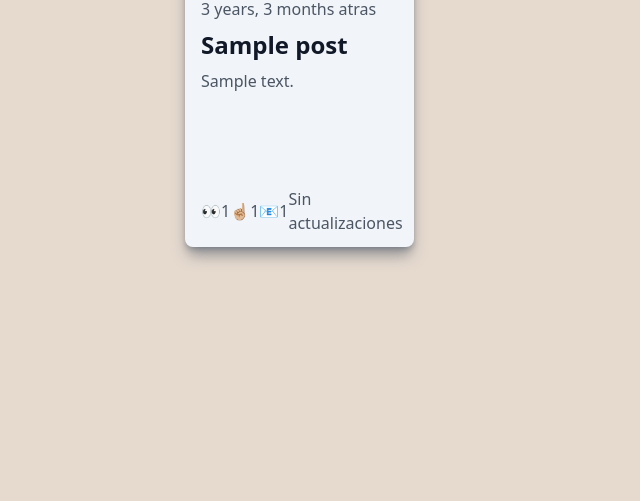
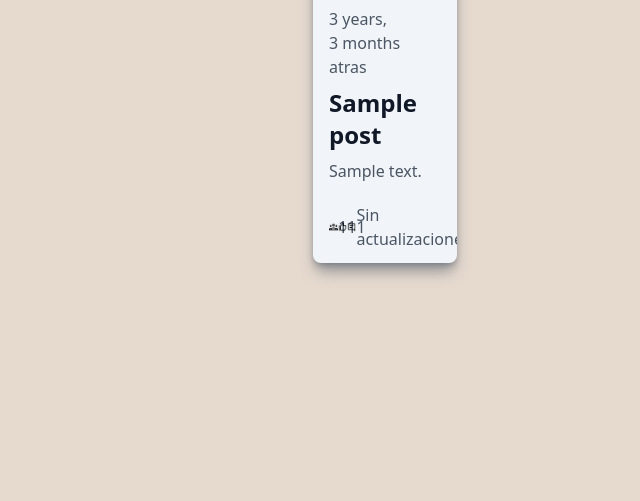
Before and after one commit to iesusdavila/blog-noticias, a Django app: page / in a window 1280 px wide. Shown: the part 299-800 px from the top of the page, without its empty margins (71-711 px from the left). Run offline with Django 4.2, Linux system fonts and the light colour scheme; tables that the repository leaves empty hold one stand-in row (values such as "Sample post"); some libraries are stand-ins or nearby versions.

Commit message:
Iconos donde corresponde y modificacion de padding en grid

```diff
--- a/templates/base.html
+++ b/templates/base.html
@@ -1,4 +1,4 @@
-{% load static tailwind_tags %}
+{% load static tailwind_tags %} {% load static %}
 
 <html lang="es">
   <html>
@@ -19,8 +19,8 @@
             <a href=" {% url 'lista-posts' %} " class="-m-1.5 p-1.5">
               <span class="sr-only">Blopster</span>
               <img
-                class="h-8 w-auto"
-                src="https://tailwindui.com/img/logos/mark.svg?color=indigo&shade=600"
+                class=""
+                src="{% static 'blog/img/blopster/blopster-48.png' %}"
                 alt=""
               />
             </a>
--- a/templates/posts/post_list.html
+++ b/templates/posts/post_list.html
@@ -1,6 +1,6 @@
-{% extends "base.html" %} {% block content %}
+{% extends "base.html" %} {% load static %} {% block content %}
 <main
-  class="grid gap-10 grid-cols-2 sm:grid-cols-2 md:grid-cols-3 px-6 xl:px-64 py-8 mx-auto"
+  class="grid gap-10 grid-cols-2 sm:grid-cols-2 md:grid-cols-3 px-6 xl:px-96 py-8 mx-auto"
 >
   {% for object in object_list %}
   <a href="{{ object.get_absolute_url }}">
@@ -12,7 +12,7 @@
           <img
             class="absolute inset-0 w-full h-full object-cover px-2 py-2 border-black rounded-2xl"
             src="https://pbs.twimg.com/media/DKoGMBrWkAAwHIH?format=jpg&name=large"
-            alt=""
+            alt="Imagen referente al blog"
           />
         </div>
         <div class="px-4 py-2 flex flex-col flex-grow">
@@ -29,16 +29,31 @@
         </div>
         <div class="flex items-center justify-around text-gray-600 px-4 py-3">
           <div class="flex items-center">
-            👀<span> {{ object.get_visualizacion_count }}</span>
+            <img
+              class="object-cover border-black"
+              src="{% static 'blog/img/vistas_personas.png' %}"
+              alt="Numero de personas que han visto el blog"
+            />{{ object.get_visualizacion_count }}
           </div>
           <div class="flex items-center">
-            ☝🏼<span> {{ object.get_like_count }}</span>
+            <img
+              class="object-cover border-black"
+              src="{% static 'blog/img/likes.png' %}"
+              alt="Numero de likes del blog"
+            />
+            {{ object.get_like_count }}
           </div>
-          <div class="flex items-center">
-            📧
-            <span> {{ object.get_comentario_count }}</span>
+          <div
+            class="flex items-center transition duration-500 ease-in-out transform"
+          >
+            <img
+              class="object-cover border-spacing-3"
+              src="{% static 'blog/img/comentarios.png' %}"
+              alt="Numero de personas que han visto el blog"
+            />
+            {{ object.get_comentario_count }}
           </div>
-          <div class="text-gray-600">
+          <div class="text-gray-600 hidden lg:block">
             <span
               >{% if object.fec_publicacion == object.fec_publicacion %} Sin
               actualizaciones {% else %} {{ object.fec_publicacion|timesince }}
```
Also changed, not shown: static/blog/img/blopster/blopster-144.png (added), static/blog/img/blopster/blopster-240.png (added), static/blog/img/blopster/blopster-48.png (added), static/blog/img/blopster/blopster-480.png (added), static/blog/img/blopster/blopster-96.png (added), static/blog/img/comentarios.png (added), static/blog/img/likes.png (added), static/blog/img/vistas_personas.png (added).
